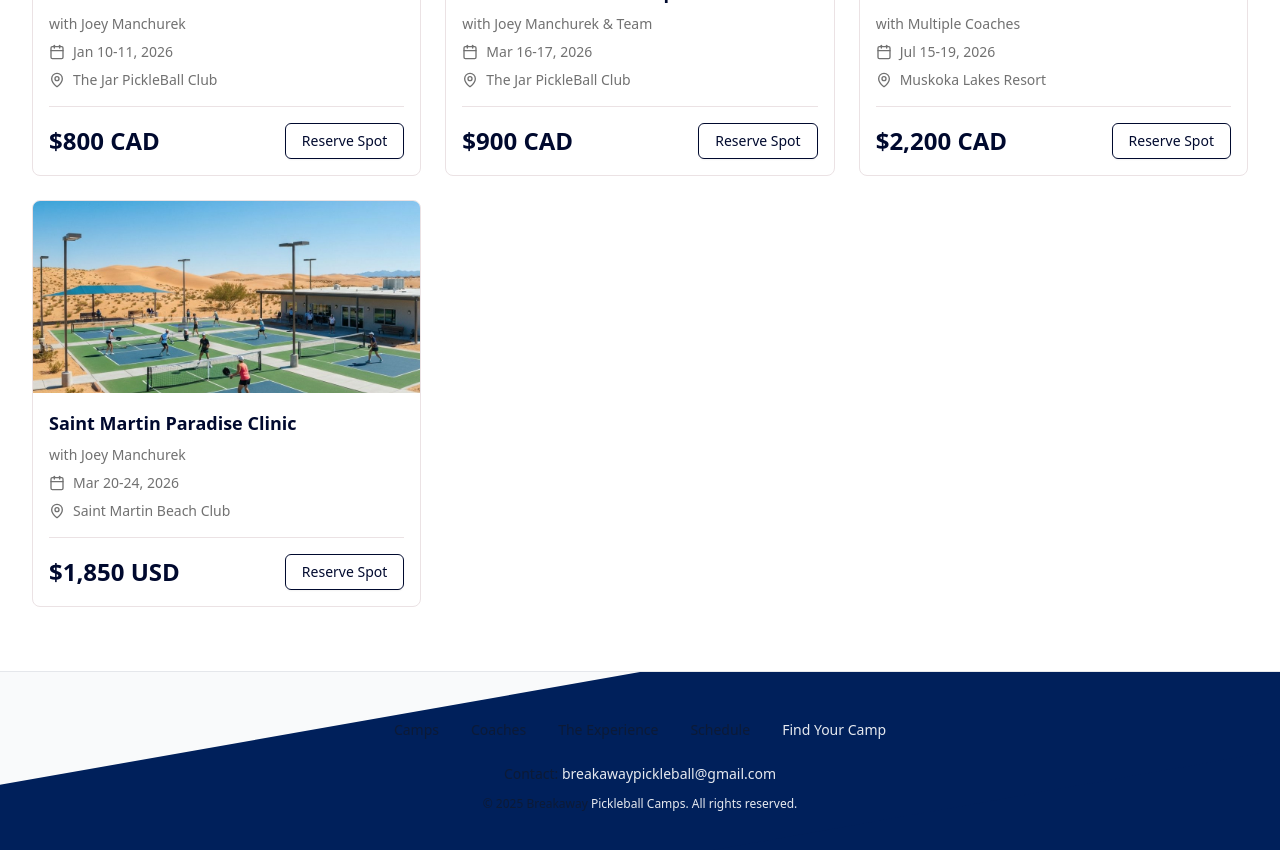
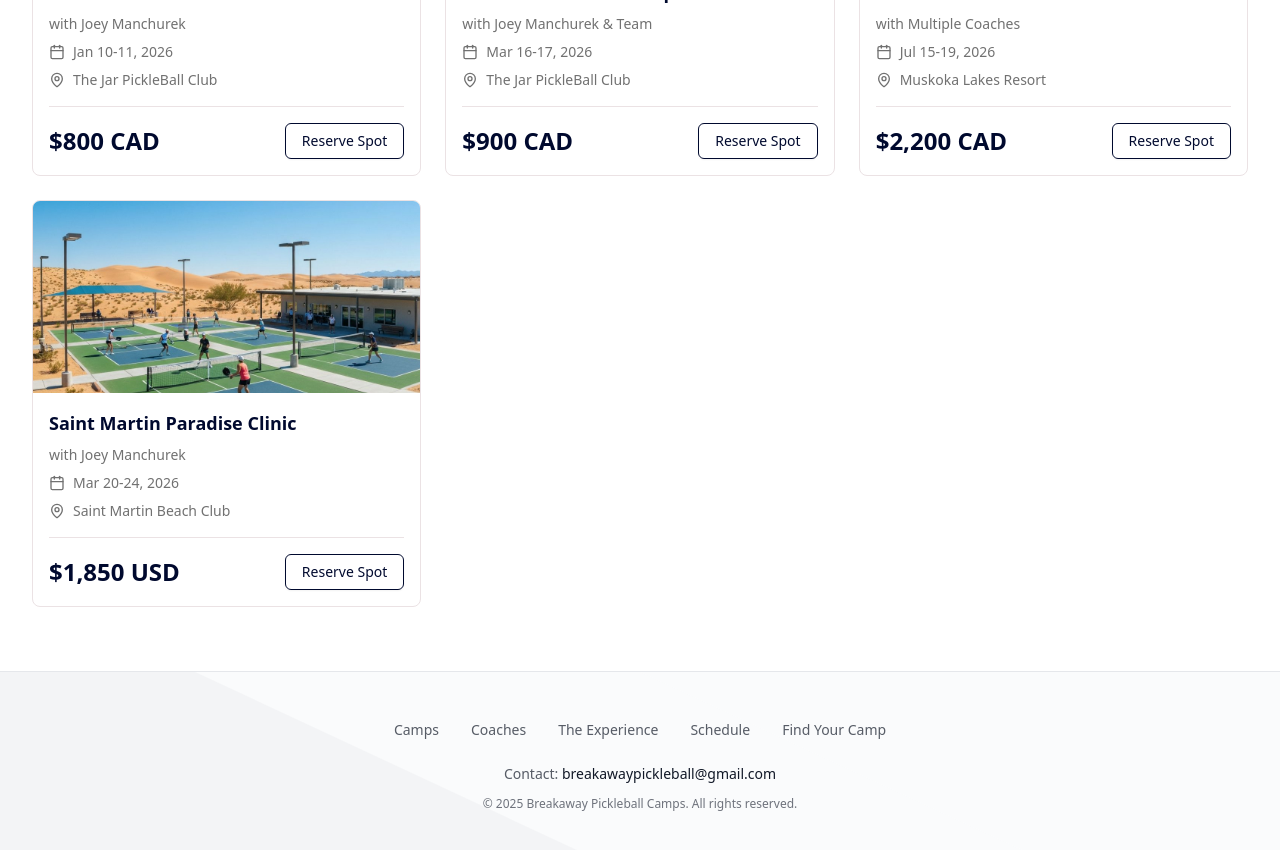
Before and after one commit to jasoncowan25/v0-pickleball-camp-landing-page, a Next.js app: page / in a window 1280 px wide. Shown: the part 1320-2170 px from the top of the page. Built offline with nearby package versions, Linux system fonts and the light colour scheme; no server answers.

Commit message:
feat: update footer with angled two-tone grey design
Change footer color scheme and angle split direction.

#VERCEL_SKIP

Co-authored-by: null <7774594+jasoncowan25@users.noreply.github.com>

```diff
--- a/components/Footer.tsx
+++ b/components/Footer.tsx
@@ -4,19 +4,17 @@ export function Footer() {
   return (
     <footer className="relative overflow-hidden border-t border-[#E5E7EB]">
       <div className="absolute inset-0 flex">
-        {/* Light gray left side */}
-        <div className="flex-1 bg-[#F9FAFB]" />
-        {/* Navy blue right side */}
-        <div className="flex-1 bg-[#00205B]" />
+        <div className="flex-1 bg-[#F3F4F6]" />
+        {/* Lighter grey on the right */}
+        <div className="flex-1 bg-[#FAFBFC]" />
       </div>
 
-      {/* Diagonal split overlay - positioned between Schedule and Find Your Camp */}
       <div className="absolute inset-0 overflow-hidden pointer-events-none">
         <div
-          className="absolute h-full w-[200%] bg-[#00205B] origin-top-left"
+          className="absolute h-full w-[200%] bg-[#FAFBFC] origin-top-right"
           style={{
-            transform: "rotate(-10deg) translateX(-50%)",
-            left: "50%",
+            transform: "rotate(25deg) translateX(50%)",
+            right: "50%",
           }}
         />
       </div>
@@ -36,22 +34,16 @@ export function Footer() {
           <Link href="/schedule" className="text-[#111827]/70 hover:text-[#00205B] transition-colors">
             Schedule
           </Link>
-          <Link href="/camps" className="text-white/90 hover:text-[#D1E231] transition-colors">
+          <Link href="/camps" className="text-[#111827]/70 hover:text-[#00205B] transition-colors">
             Find Your Camp
           </Link>
         </nav>
 
-        {/* Contact - mixed colors based on position */}
-        <p className="mt-6 text-sm">
-          <span className="text-[#111827]/70">Contact: </span>
-          <span className="text-white/90">breakawaypickleball@gmail.com</span>
+        <p className="mt-6 text-sm text-[#111827]/70">
+          Contact: <span className="text-[#111827]">breakawaypickleball@gmail.com</span>
         </p>
 
-        {/* Copyright - mixed colors */}
-        <p className="mt-3 text-xs">
-          <span className="text-[#111827]/70">© 2025 Breakaway </span>
-          <span className="text-white/90">Pickleball Camps. All rights reserved.</span>
-        </p>
+        <p className="mt-3 text-xs text-[#111827]/60">© 2025 Breakaway Pickleball Camps. All rights reserved.</p>
       </div>
     </footer>
   )
```
